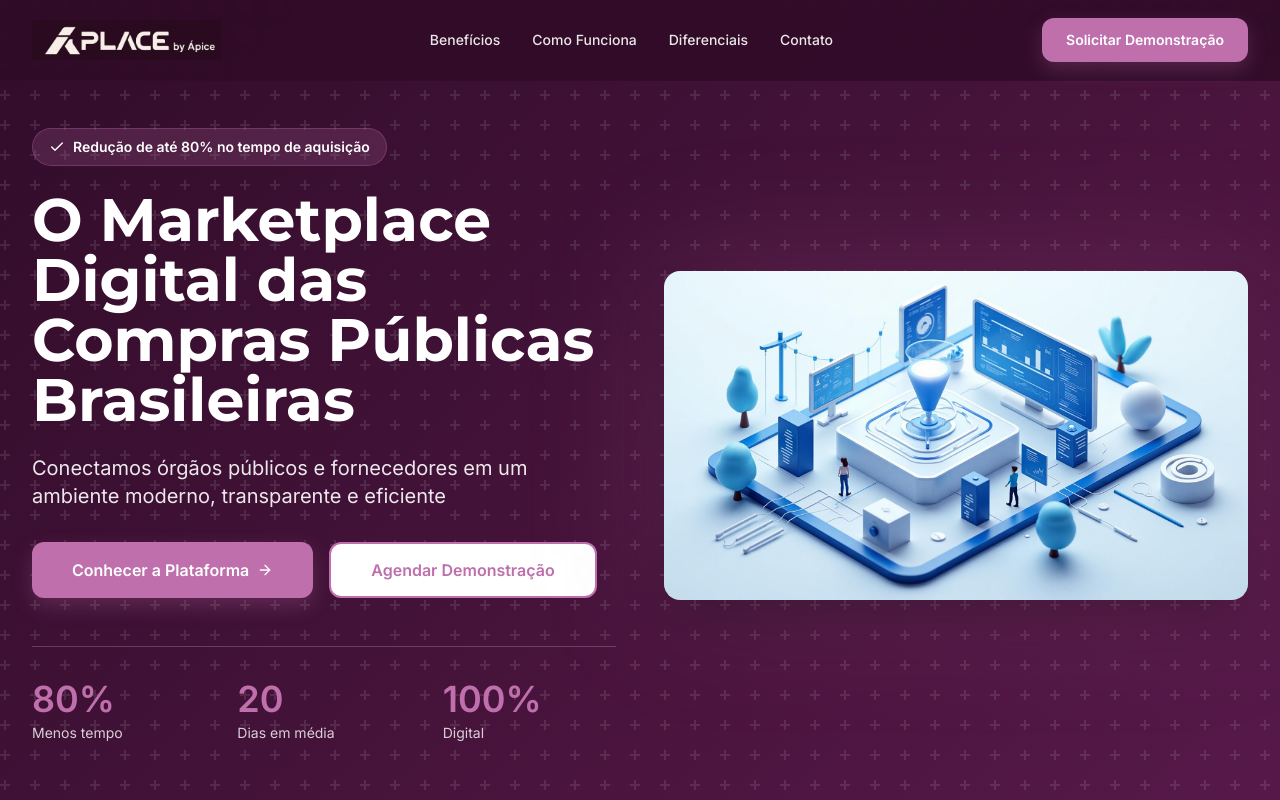
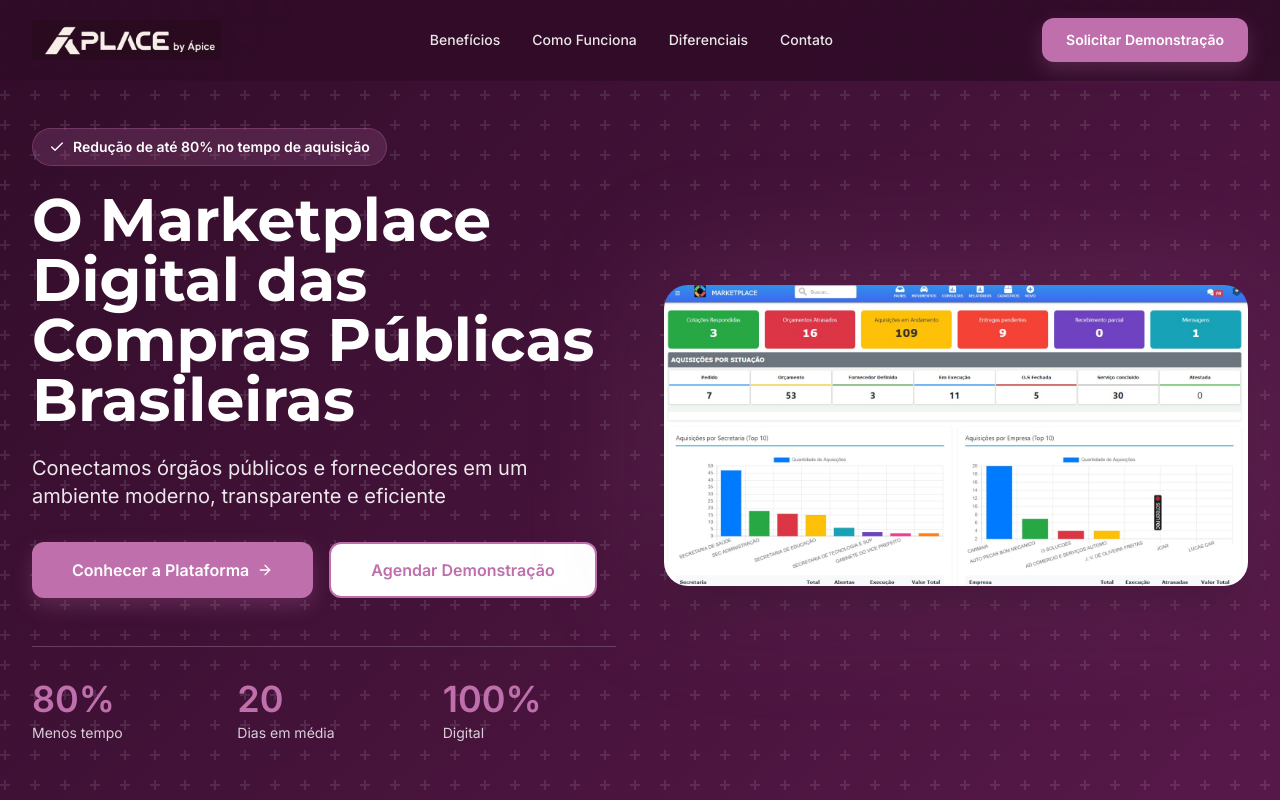
Before and after one commit to caiorodriguesrg-rg/aplace-gov-hub, a React (Vite) app: page / in a window 1280 px wide. Shown: the top 800 px of the page. Built offline with nearby package versions, Linux system fonts and the light colour scheme; the HTML template or start-up script is replaced by a standard one.

Commit message:
testing changes with virtual file cleanup

```diff
--- a/src/components/HeroSection.tsx
+++ b/src/components/HeroSection.tsx
@@ -1,6 +1,6 @@
 import { Button } from "@/components/ui/button";
 import { ArrowRight, Check } from "lucide-react";
-import heroDashboard from "@/assets/hero-dashboard.jpg";
+import heroDashboard from "@/assets/hero-dashboard-new.jpg";
 
 const HeroSection = () => {
   const scrollToContact = () => {
@@ -79,11 +79,11 @@ const HeroSection = () => {
           {/* Image */}
           <div className="animate-scale-in lg:order-last">
             <div className="relative">
-              <div className="absolute inset-0 bg-accent/20 rounded-2xl blur-3xl"></div>
+              <div className="absolute inset-0 bg-accent/20 rounded-3xl blur-3xl"></div>
               <img
                 src={heroDashboard}
                 alt="Dashboard do Á.Place"
-                className="relative rounded-2xl shadow-2xl w-full"
+                className="relative rounded-3xl shadow-2xl w-full object-cover"
               />
             </div>
           </div>
```
Also changed, not shown: src/assets/hero-dashboard-new.jpg (added).
